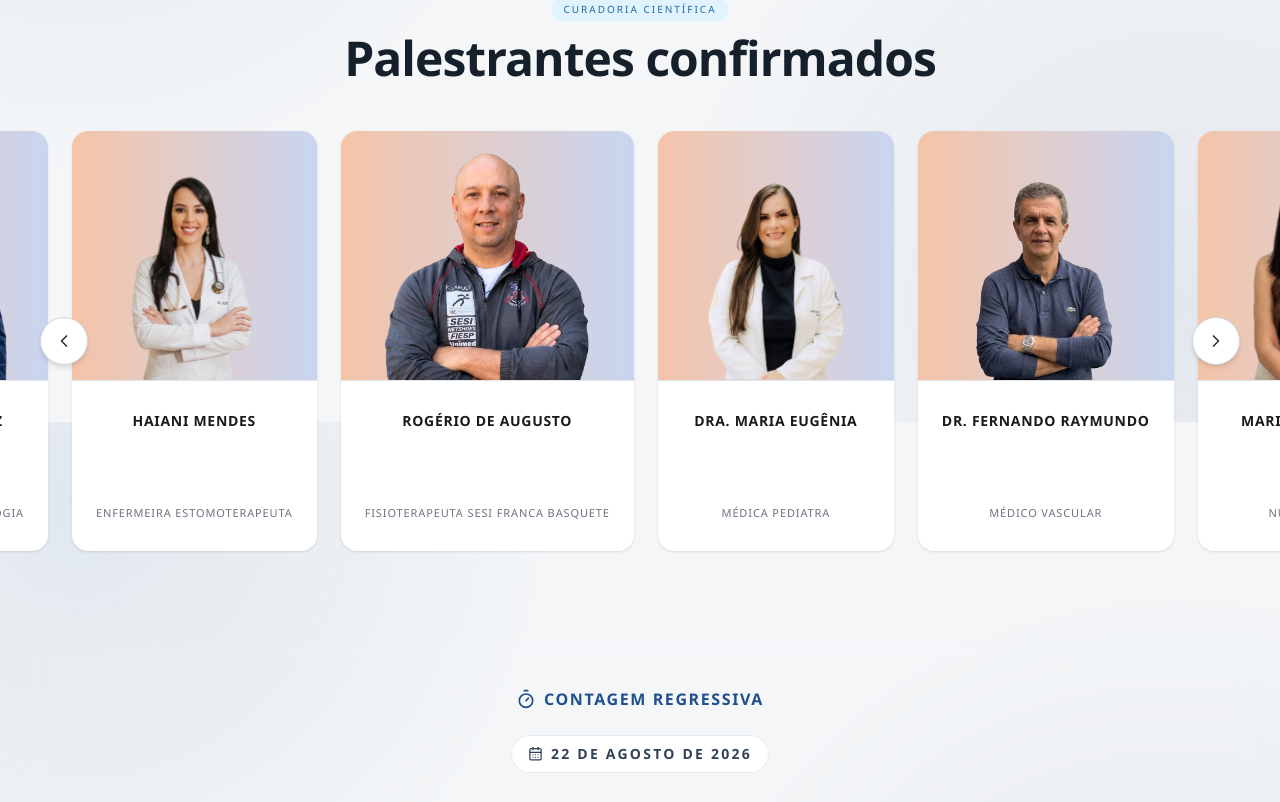
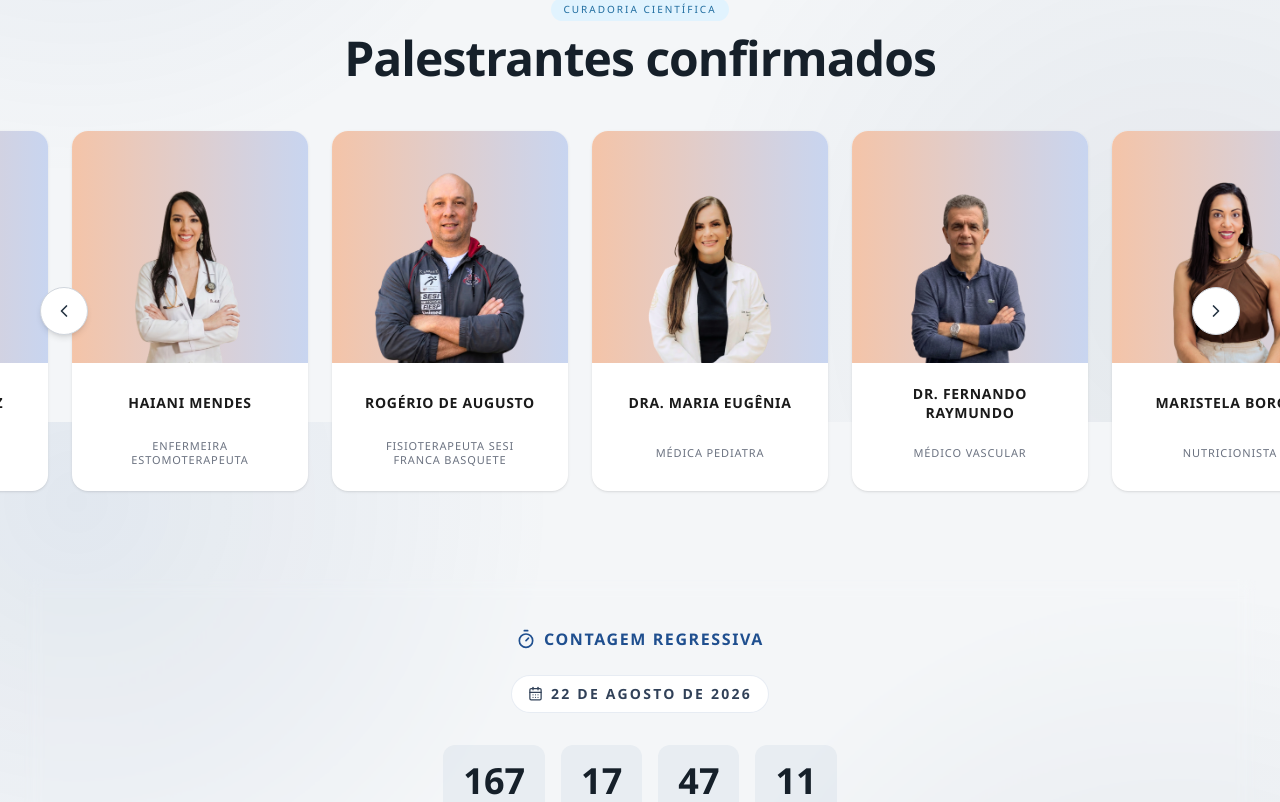
Before and after one commit to gpPacheco/cipmp, a Next.js app: page / in a window 1280 px wide. Shown: the part 1978-2780 px from the top of the page. Built offline with nearby package versions, Linux system fonts and the light colour scheme.

Commit message:
feat: atualiza textos e descrições em componentes para refletir mudanças no evento

```diff
--- a/src/app/layout.tsx
+++ b/src/app/layout.tsx
@@ -22,13 +22,13 @@ export const metadata: Metadata = {
         url: "/logo_evento.png",
         width: 1200,
         height: 630,
-        alt: "1º CIPMP 2026 - Congresso de Podologia e Medicina Esportiva",
+        alt: "1º CIPMP 2026 - Congresso de Podologia e Medicina",
       },
     ],
   },
   twitter: {
     card: "summary_large_image",
-    title: "1º CIPMP 2026 | Saúde e Medicina Esportiva",
+    title: "1º CIPMP 2026 | Saúde e Medicina",
     description: eventDescription,
     images: ["/logo_evento.png"],
   },
--- a/src/components/Ambassadors.tsx
+++ b/src/components/Ambassadors.tsx
@@ -37,8 +37,8 @@ export default function Ambassadors() {
               itemType="https://schema.org/Person"
               title={`${ambassador.name} | Embaixadora do 1º CIPMP - 2026`}
             >
-              <meta itemProp="knowsAbout" content="medicina do esporte" />
-              <meta itemProp="knowsAbout" content="traumatologia esportiva" />
+              <meta itemProp="knowsAbout" content="medicina do" />
+              <meta itemProp="knowsAbout" content="traumatologia" />
               <meta itemProp="knowsAbout" content="medicina regenerativa" />
 
               {/* Image Container with gradient and overflow visible */}
--- a/src/components/Speakers.tsx
+++ b/src/components/Speakers.tsx
@@ -10,6 +10,10 @@ interface Speaker {
   name: string;
   specialty: string;
   photo: string;
+  imageWidth: number;
+  imageHeight: number;
+  imageMarginTop?: number;
+  imageMarginBottom?: number;
 }
 
 const speakers: Speaker[] = [
@@ -17,49 +21,75 @@ const speakers: Speaker[] = [
     name: "Jessica Bruxelas",
     specialty: "Dermatologista",
     photo: "/p7.PNG",
+      imageWidth: 260,
+      imageHeight: 260,
+        imageMarginTop: 40,
   },
     {
     name: "Dr. Marcelo Cruz",
     specialty: "Ortopedia & Traumatologia",
     photo: "/p2.PNG",
+      imageWidth: 260,
+      imageHeight: 260,
+        imageMarginTop: 45,
   },
     {
     name: "Haiani Mendes",
     specialty: "Enfermeira Estomoterapeuta",
     photo: "/p8.PNG",
+      imageWidth: 260,
+      imageHeight: 260,
+        imageMarginTop: 52,
   },
     {
     name: "Rogério de Augusto",
     specialty: "Fisioterapeuta Sesi Franca Basquete",
     photo: "/p1.PNG",
+      imageWidth: 260,
+      imageHeight: 260,
+        imageMarginTop: 50,
   },
   {
     name: "Dra. Maria Eugênia",
     specialty: "Médica Pediatra",
     photo: "/p3.PNG",
+      imageWidth: 260,
+      imageHeight: 260,
+        imageMarginTop: 50,
   },
     {
     name: "Dr. Fernando Raymundo",
     specialty: "Médico Vascular",
     photo: "/p6.PNG",
+      imageWidth: 260,
+      imageHeight: 260,
+        imageMarginTop: 50,
   },
   {
     name: "Maristela Borges",
     specialty: "Nutricionista",
     photo: "/p4.PNG",
+      imageWidth: 260,
+      imageHeight: 260,
+        imageMarginTop: 50,
   },
   {
     name: "Dr. Matheus Pinheiro",
     specialty: "Nutrologia e Medicina Esportiva",
     photo: "/p5.PNG",
+      imageWidth: 260,
+      imageHeight: 260,
+        imageMarginTop: 50,
   },
-
+  {
+    name: "Laís Nunes",
+    specialty: "Pediatra e Gastropediatra",
+    photo: "/p11.PNG",
+      imageWidth: 300,
+      imageHeight: 260,
+        imageMarginTop: 50,
+  },
 ];
-  // {
-  //   name: "",
-  //   specialty: "",
-  //   photo: "/p11.PNG",
-  // },
 
 export default function Speakers() {
   const speakerCardGradient =
@@ -202,27 +232,36 @@ export default function Speakers() {
               {speakers.map((s) => (
                 <article
                   key={s.photo}
-                  className="group flex h-full min-w-65 flex-[0_0_auto] pl-5 transition-none sm:pl-6"
+                  className="group flex h-90 w-65 shrink-0 pl-5 transition-none sm:pl-6"
                 >
                   {/* Card Container with shadow */}
-                  <div className="flex h-105 w-full flex-col overflow-hidden rounded-2xl bg-white shadow-sm">
+                  <div className="flex h-full w-full flex-col overflow-hidden rounded-2xl bg-white shadow-sm">
                     {/* Image Area with gradient background */}
                     <div
-                      className={`relative h-62.5 overflow-hidden border-b border-[#E0E5EC] ${speakerCardGradient}`}
+                      className={`relative h-62.5 overflow-hidden ${speakerCardGradient}`}
                     >
                       {/* Image positioned to project head above card boundary */}
-                      <Image
-                        src={s.photo}
-                        alt={`Foto de ${s.name}`}
-                        fill
-                        sizes="260px"
-                        className="mt-12 object-cover scale-[1.1] -translate-y-10 transition-transform duration-300 ease-out group-hover:-translate-y-12"
-                        style={{ objectPosition: "center 20%" }}
-                      />
+                      <div className="absolute inset-0 flex items-center justify-center overflow-hidden">
+                        <Image
+                          src={s.photo}
+                          alt={`Foto de ${s.name}`}
+                          width={s.imageWidth}
+                          height={s.imageHeight}
+                          sizes="260px"
+                          className="object-cover transition-transform duration-300 ease-out group-hover:-translate-y-2 "
+                          style={{
+                            objectPosition: "center 20%",
+                            width: s.imageWidth,
+                            height: s.imageHeight,
+                            marginTop: s.imageMarginTop,
+                            marginBottom: s.imageMarginBottom,
+                          }}
+                        />
+                      </div>
                     </div>
 
                     {/* Text Area - White background */}
-                    <div className="flex flex-1 flex-col justify-between px-6 py-5 text-center">
+                    <div className="flex flex-1 flex-col justify-between px-6 py-5 text-center ">
                       <h3 className="line-clamp-2 flex min-h-10 items-center justify-center text-sm font-bold uppercase leading-snug tracking-[0.05em] text-[#1a1a1a] text-balance">
                         {s.name}
                       </h3>
--- a/src/components/Stats.tsx
+++ b/src/components/Stats.tsx
@@ -13,7 +13,7 @@ interface StatItem {
 const stats: StatItem[] = [
   { icon: <Mic size={28} />, value: 9, suffix: "+", label: "Palestrantes" },
   { icon: <Clock size={28} />, value: 12, suffix: "h", label: "De conteúdo" },
-  { icon: <Handshake size={28} />, value: 3, suffix: "+", label: "Grandes empresas parceiras" },
+  { icon: <Handshake size={28} />, value: 4, suffix: "+", label: "Grandes empresas parceiras" },
   { icon: <Users size={28} />, value: 150, suffix: "+", label: "Público esperado" },
 ];
 
@@ -101,7 +101,7 @@ export default function Stats() {
               >
                 0{s.suffix}
               </span>
-              <span className="text-muted text-sm">{s.label}</span>
+              <span className="text-muted text-sm text-center">{s.label}</span>
             </div>
           ))}
         </div>
--- a/src/lib/seo.ts
+++ b/src/lib/seo.ts
@@ -87,10 +87,10 @@ export const eventOffers = [
 ] as const;
 
 export const eventTitle =
-  "1º CIPMP 2026 | Congresso de Podologia e Medicina Esportiva | Saúde, Performance e Reabilitação";
+  "1º CIPMP 2026 | Congresso de Podologia e Medicina | Saúde, Performance e Reabilitação";
 
 export const eventDescription =
-  "O maior evento de Podologia e Medicina Esportiva do interior. Aprenda sobre podologia clínica, pé diabético, biomecânica da marcha, prevenção de lesões, medicina preventiva e qualidade de vida. Garanta seu ingresso para o MedPodo 2026.";
+  "O maior evento de Podologia e Medicina do interior. Aprenda sobre podologia clínica, pé diabético, biomecânica da marcha, prevenção de lesões, medicina preventiva e qualidade de vida. Garanta seu ingresso para o MedPodo 2026.";
 
 export const richDescription =
   "1º CIPMP - MedPodo Interior 2026, congresso médico com foco em especialização em saúde, podologia avançada, prevenção de lesões no esporte, cuidados com pé diabético, saúde integral, tecnologia médica e atualização profissional para medicina humanizada.";
```
